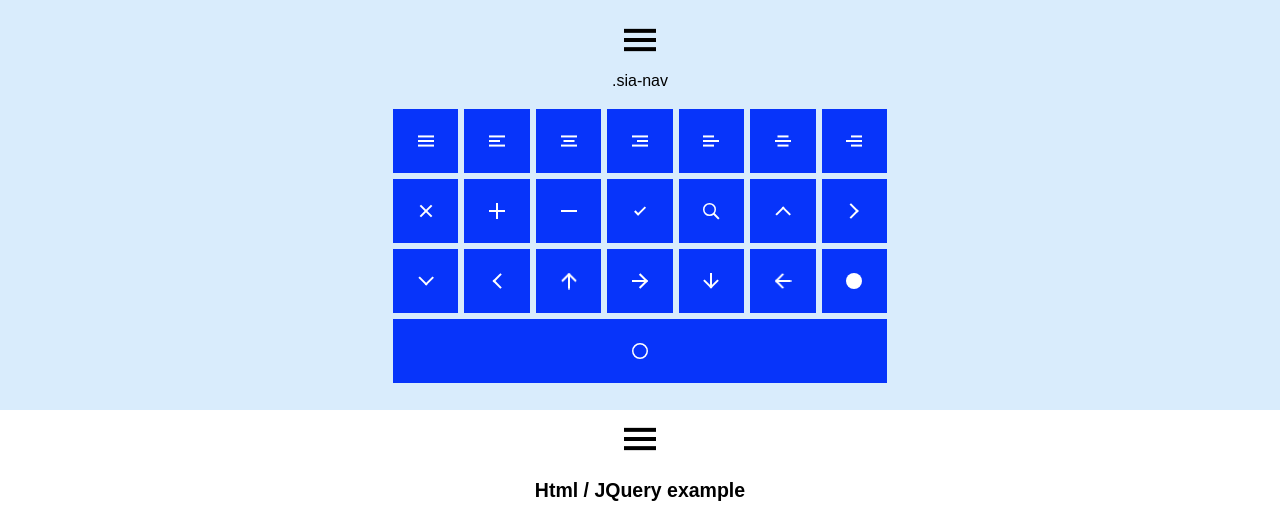
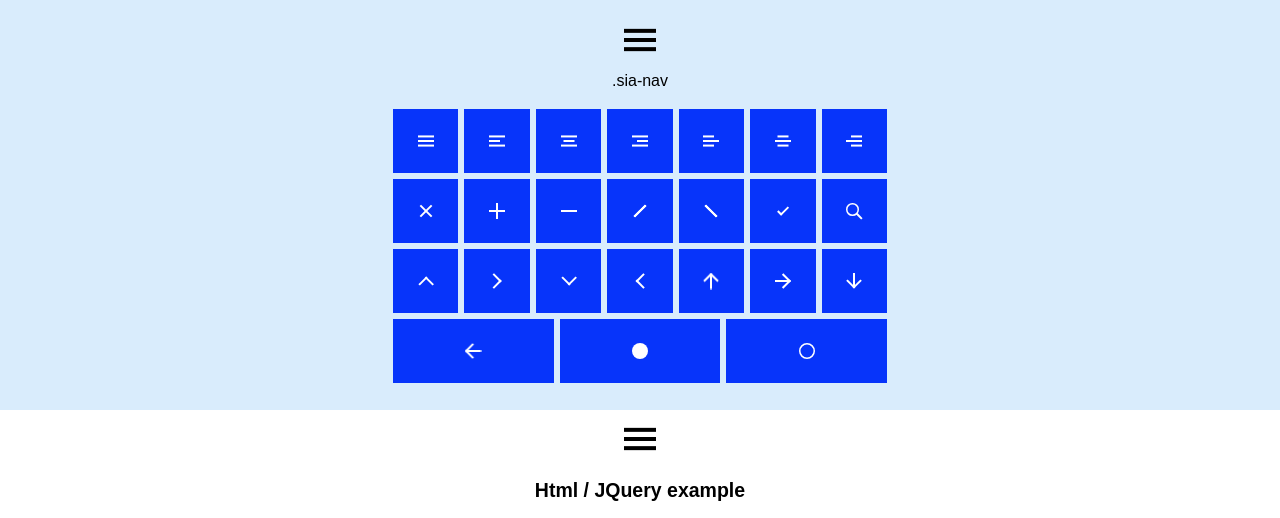
Before and after one commit to segundofdez/sia, a website: page index.html in a window 1280 px wide. Shown: the top 518 px of the page. Drawn offline with Linux system fonts and the light colour scheme.

Commit message:
add slash and backslash icon

```diff
--- a/index.html
+++ b/index.html
@@ -117,6 +117,16 @@
                     </li>
                     <li>
                         <div class="sia">
+                            <a class="sia-slash" href="#"><span>sia-slash</span></a>
+                        </div>
+                    </li>
+                    <li>
+                        <div class="sia">
+                            <a class="sia-backslash" href="#"><span>sia-backslash</span></a>
+                        </div>
+                    </li>
+                    <li>
+                        <div class="sia">
                             <a class="sia-check" href="#"><span>sia-check</span></a>
                         </div>
                     </li>
--- a/src/styles/sia.less
+++ b/src/styles/sia.less
@@ -251,6 +251,16 @@ Sia - Simple Icon Animation
     &:extend(.center);
 }
 
+.sia-slash {
+    &:extend(.center);
+    transform:  translateY((@icon-width - @icon-width-mini) + @main-height)  rotate(-45deg);
+}
+
+.sia-backslash {
+    &:extend(.center);
+    transform:  translateY((@icon-width - @icon-width-mini) + @main-height)  rotate(45deg);
+}
+
 .sia-check {
     &:extend(.center);
     &:before {
```
Also changed, not shown: css/main.min.css.
